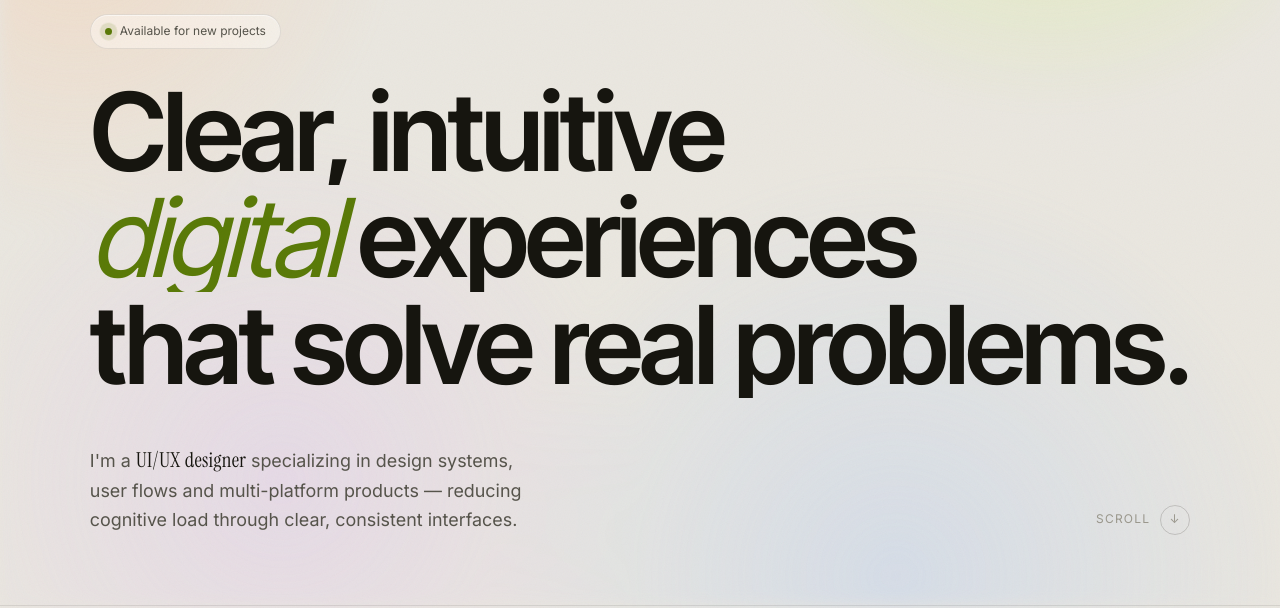
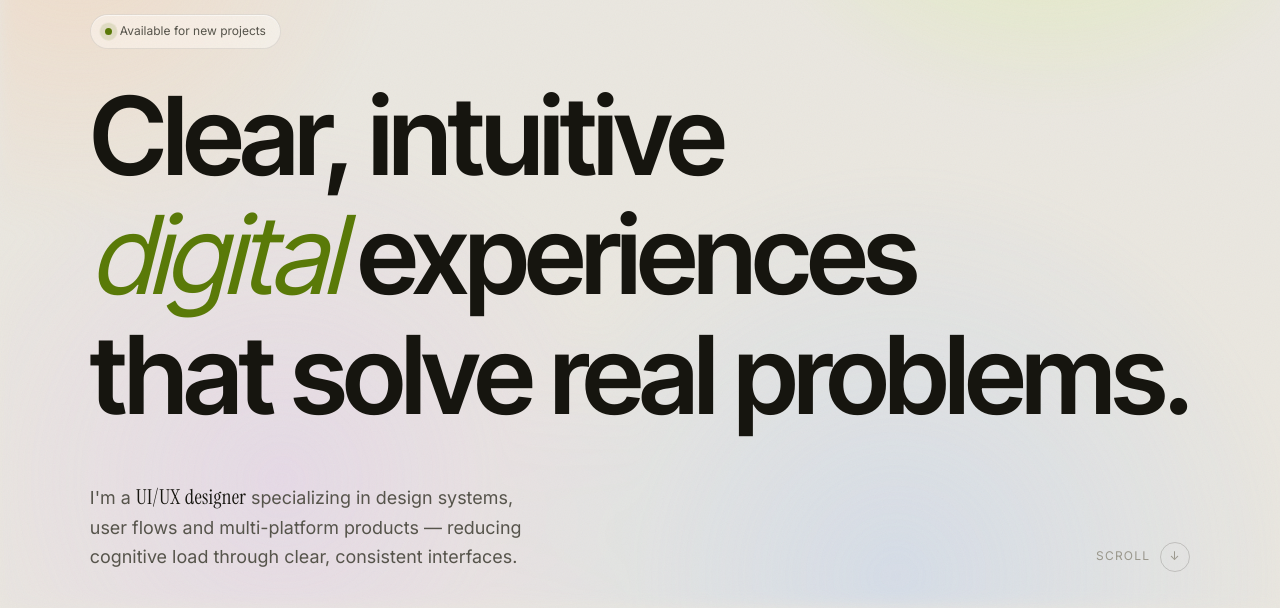
Before and after one commit to obrokai/kaiportfolio, a plain HTML site: page index.html in a window 1280 px wide. Shown: the part 192-800 px from the top of the page. Drawn offline with Linux system fonts and the light colour scheme.

Commit message:
Fix hero italic descender clipping ('digital' g)
Loosen hero title line-height (0.98 → 1.04) and add padding on .ln so
italic descenders aren't cut by the reveal-animation overflow:hidden.

Co-Authored-By: Claude Opus 4.7 <noreply@anthropic.com>

```diff
--- a/index.html
+++ b/index.html
@@ -9,7 +9,7 @@
 <link rel="preconnect" href="https://fonts.googleapis.com" />
 <link rel="preconnect" href="https://fonts.gstatic.com" crossorigin />
 <link href="https://fonts.googleapis.com/css2?family=Instrument+Serif:ital@0;1&family=Inter:wght@300;400;500;600&family=Inter+Tight:wght@400;500;600;700&family=Noto+Sans+TC:wght@400;500;700&display=swap" rel="stylesheet" />
-<link rel="stylesheet" href="styles.css?v=8" />
+<link rel="stylesheet" href="styles.css?v=9" />
 </head>
 <body>
 
--- a/styles.css
+++ b/styles.css
@@ -99,8 +99,8 @@ header{min-height:100vh;display:flex;flex-direction:column;justify-content:cente
 .status .pulse{width:7px;height:7px;border-radius:50%;background:var(--accent-ink);position:relative}
 .status .pulse::after{content:"";position:absolute;inset:0;border-radius:50%;background:var(--accent-ink);animation:pulse 2s infinite}
 @keyframes pulse{0%{transform:scale(1);opacity:.6}100%{transform:scale(3);opacity:0}}
-h1.hero-title{font-size:clamp(2.9rem,8.5vw,7.6rem);line-height:.98;letter-spacing:-.035em;font-weight:600;font-family:"Inter Tight"}
-h1.hero-title .ln{display:block;overflow:hidden}
+h1.hero-title{font-size:clamp(2.9rem,8.5vw,7.6rem);line-height:1.04;letter-spacing:-.035em;font-weight:600;font-family:"Inter Tight"}
+h1.hero-title .ln{display:block;overflow:hidden;padding:.02em .06em .16em;margin:-.02em -.06em -.12em}
 h1.hero-title em{font-style:italic;font-weight:400;color:var(--accent-ink)}
 .hero-title .reveal{display:inline-block;transform:translateY(105%);transition:transform 1s var(--ease)}
 .loaded .hero-title .reveal{transform:translateY(0)}
```
